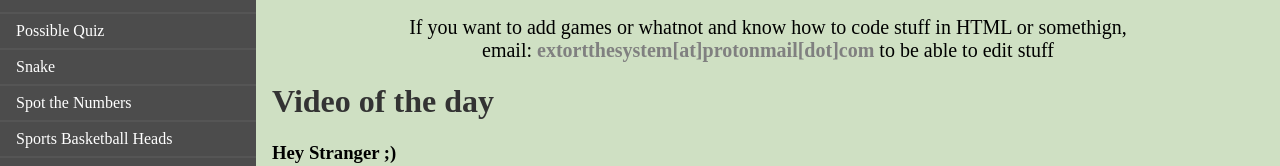
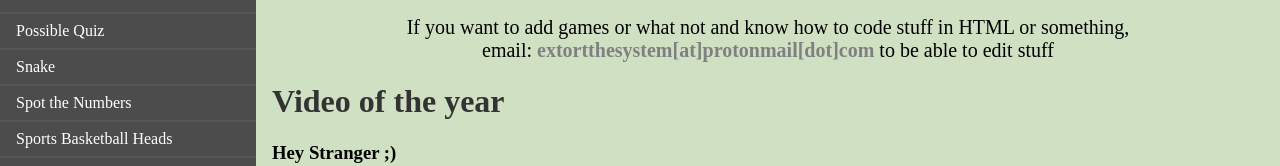
Before and after one commit to memedealer420/memedealer420.github.io, a plain HTML site: page home/index.html in a window 1280 px wide. Shown: the part 318-484 px from the top of the page. Drawn offline with nearby package versions, Linux system fonts and the light colour scheme; a web font is replaced by a local one.

Commit message:
Update index.html

```diff
--- a/home/index.html
+++ b/home/index.html
@@ -60,11 +60,11 @@
     </h3>
    </h1>
   <p>
-  If you want to add games or whatnot and know how to code stuff in HTML or somethign,
+  If you want to add games or what not and know how to code stuff in HTML or something,
    <br>
     email: <b style="color:grey;">extortthesystem[at]protonmail[dot]com</b> to be able to edit stuff
   </p>
-   <h1>Video of the day</h1>
+   <h1>Video of the year</h1>
    <h3>Hey Stranger ;)</h3>
       <iframe src="https://player.vimeo.com/video/190063150?color=ffffff" width="640" height="360" frameborder="0" webkitallowfullscreen mozallowfullscreen allowfullscreen></iframe>
  <!--  <iframe width="640" height="360" frameborder="0" src="https://mega.nz/embed#!TKIF2IYQ!IjznK_43uyWphQ_xDs0sJepZX47IC3OC72Qg04Dyz_4" allowfullscreen></iframe>
```
